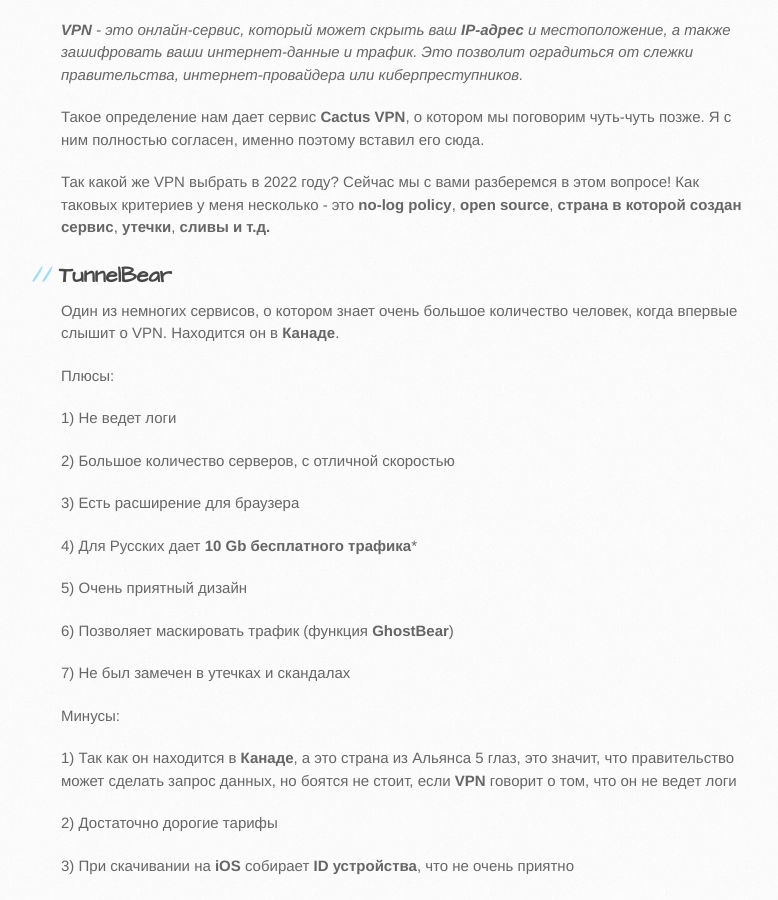
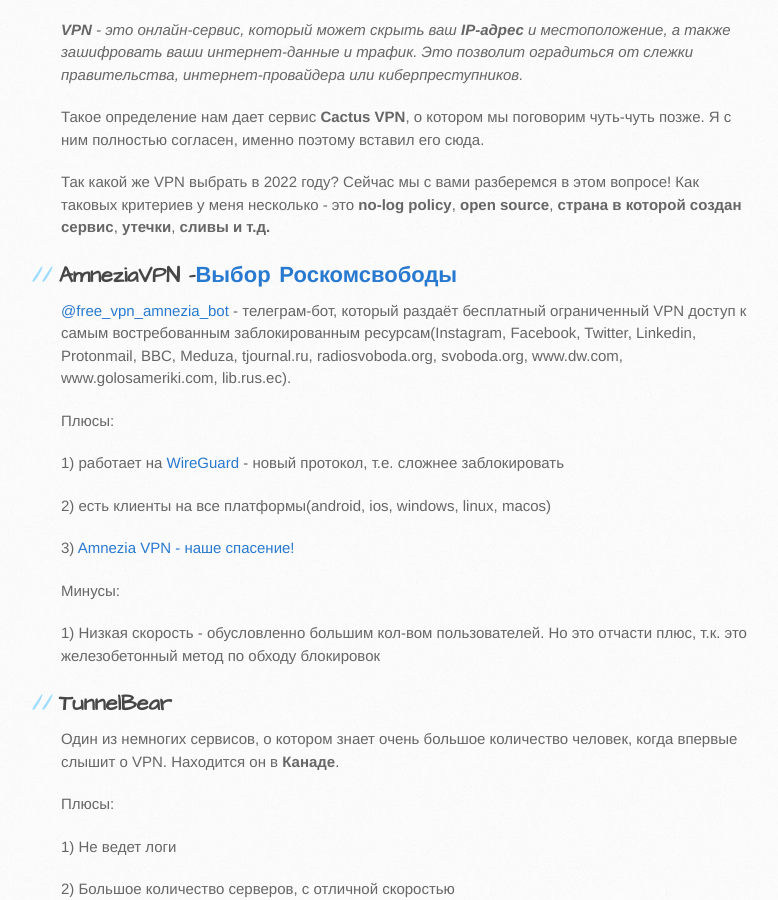
Before and after one commit to f5ociety/censor, a Jekyll site: the page built from guides/vpns.md, in a window 1280 px wide and 900 px high, scrolled down 456 px. Shown: the whole window, without its empty margins (109-887 px from the left). Built offline with Jekyll 4.4.1, drawn with Linux system fonts in a browser that asks for light colours; our own code applies the rules of GitHub Pages for plain Markdown files; a script that is not in the unit is left out.

Commit message:
amneziaVPN в телеграмме

```diff
--- a/guides/vpns.md
+++ b/guides/vpns.md
@@ -11,6 +11,32 @@
 Так какой же VPN выбрать в 2022 году? Сейчас мы с вами разберемся в этом вопросе!
 Как таковых критериев у меня несколько - это **no-log policy**, **open source**, **страна в которой создан сервис**, **утечки**, **сливы и т.д.**
 
+## AmneziaVPN -[Выбор Роскомсвободы](https://t.me/roskomsvoboda/8499)
+
+[@free_vpn_amnezia_bot](https://t.me/free_vpn_amnezia_bot) - телеграм-бот, который раздаёт бесплатный ограниченный VPN доступ к самым востребованным заблокированным ресурсам(Instagram, Facebook,
+Twitter,
+Linkedin,
+Protonmail,
+BBC,
+Meduza,
+tjournal.ru,
+radiosvoboda.org,
+svoboda.org,
+www.dw.com,
+www.golosameriki.com,
+lib.rus.ec).
+
+Плюсы:
+
+1) работает на [WireGuard](https://www.wireguard.com/) - новый протокол, т.е. сложнее заблокировать
+
+2) есть клиенты на все платформы(android, ios, windows, linux, macos)
+
+3) [Amnezia VPN - наше спасение!](amnezia.md)
+
+Минусы:
+
+1) Низкая скорость - обусловленно большим кол-вом пользователей. Но это отчасти плюс, т.к. это железобетонный метод по обходу блокировок
 ## TunnelBear
 Один из немногих сервисов, о котором знает очень большое количество человек, когда впервые слышит о VPN. Находится он в **Канаде**.
 
```
Also changed, not shown: guides/youtube.md (+2 -2 lines).
